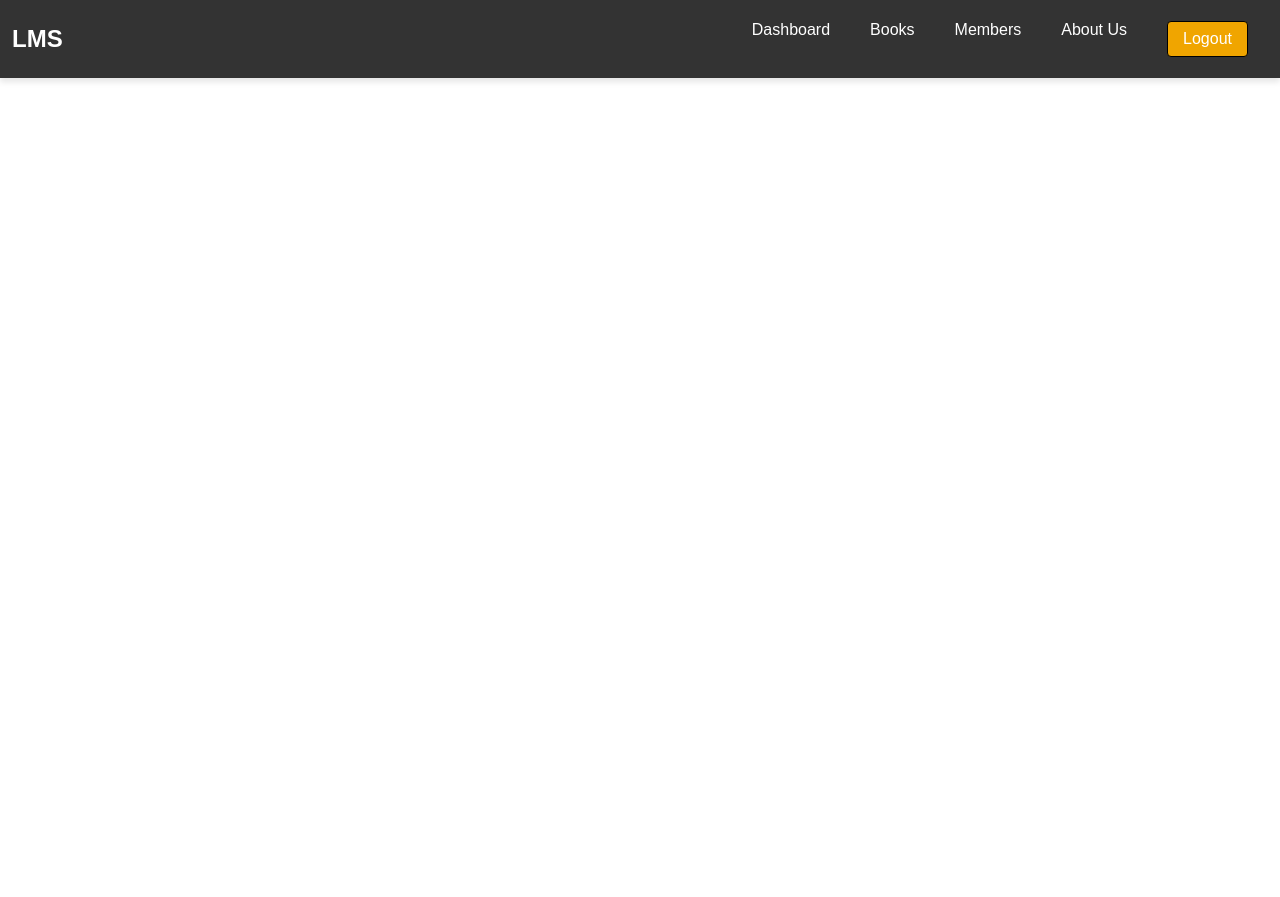
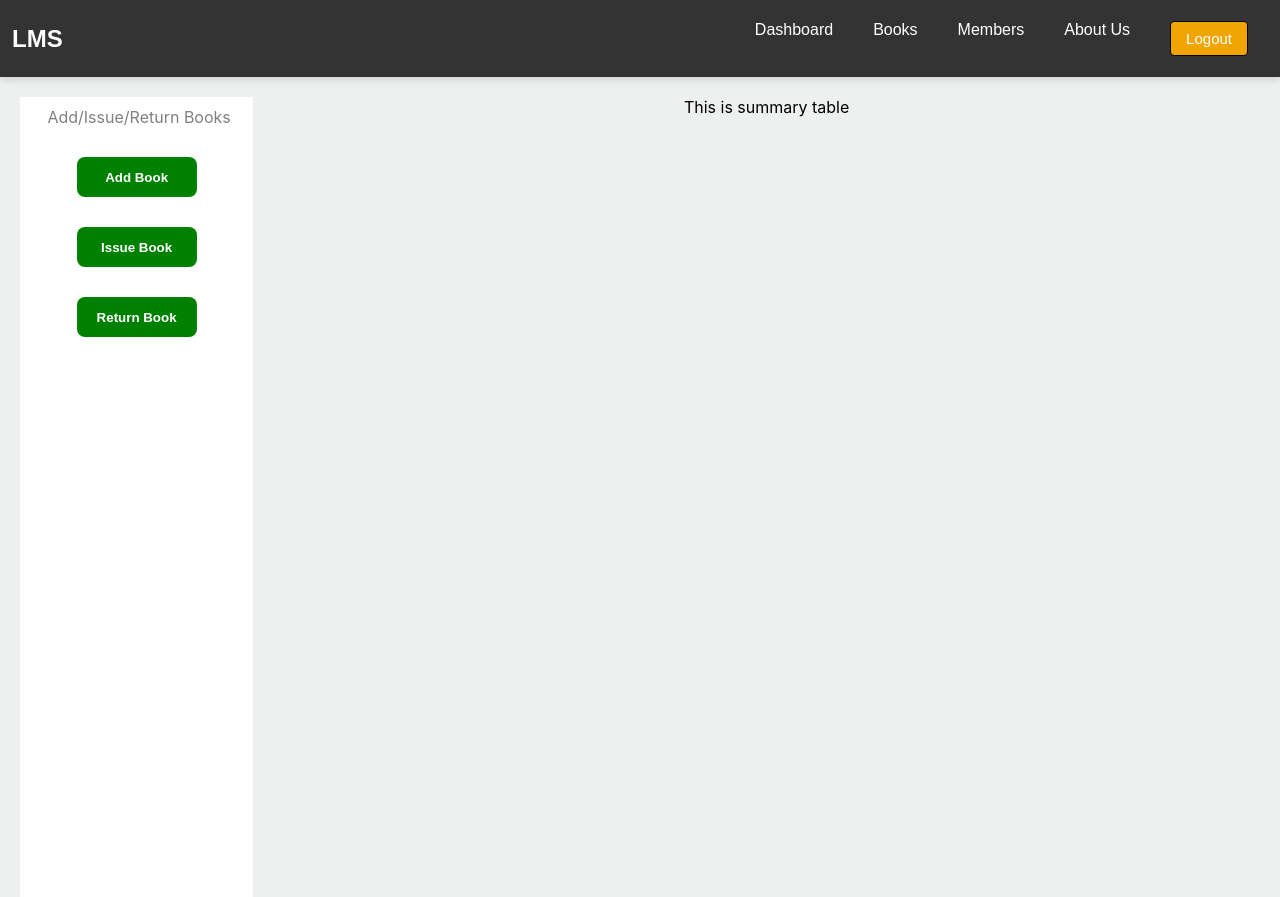
Before and after one commit to KushaRa/LMS-KaragasthalawaMV, a React (Create React App) app: page / in a window 1280 px wide. Before the commit the page ends 800 px from the top, so only its background shows below. Built offline with nearby package versions, Linux system fonts and the light colour scheme.

Commit message:
Created basic home structure

```diff
--- a/src/App.css
+++ b/src/App.css
@@ -1,3 +1,6 @@
+body{
+  background-color: #eeefef;
+}
 .App {
   text-align: center;
 }
--- a/src/App.js
+++ b/src/App.js
@@ -1,10 +1,10 @@
 import './App.css';
-import NavBar from './components/navBar';
+import Home from './pages/Home';
 
 function App() {
   return (
     <div className="App">
-     <NavBar/>
+     <Home/>
     </div>
   );
 }
--- a/src/components/navBar.css
+++ b/src/components/navBar.css
@@ -37,9 +37,13 @@ ul{
     color: white;
     border-radius: 4px;
     cursor: pointer;
-    font-size: 1rem;
+    font-size: 15px;
+    font-style:;
+
 }
 .navB ul li button:hover {
     background-color: #d48a00;
     transition: background-color 0.3s ease;
+    transform: scale(1.05);
+
 }
--- a/src/pages/Home.css
+++ b/src/pages/Home.css
@@ -0,0 +1,49 @@
+.home{
+    display: flex;
+    margin-top: 20px;
+
+
+}
+
+.buttonSection{
+    height: 800px;
+    background-color:white;
+    flex:8%;
+    display: flex;
+    flex-direction: column;
+    margin-left: 20px;
+    row-gap: 10px;
+    align-items: center;
+
+
+}
+
+.buttonSection span{
+    margin-left: 5px;
+    text-align: left;
+    color: gray;
+    margin-top: 10px;
+}
+
+.buttonSection button{
+    width: 120px;
+    height: 40px;
+    padding: 10px;
+    margin-top: 20px;
+    border-radius: 8px;
+    font-weight: bold;
+    background-color: green;
+    color: white;
+    box-shadow: none;
+    border: none;
+}
+
+.buttonSection button:hover{
+    background-color: rgb(1, 100, 1);
+    transition: background-color 0.3s ease;
+    transform: scale(1.05);
+}
+
+.summaryTable{
+    flex: 70%;
+}
--- a/src/pages/Home.jsx
+++ b/src/pages/Home.jsx
@@ -0,0 +1,26 @@
+import React from 'react';
+import NavBar from '../components/navBar';
+import './Home.css';
+
+const Home = () => {
+  return (
+    <>
+    <NavBar/>
+    <div className='home'>
+      <div className='buttonSection'>
+        <span>Add/Issue/Return Books</span>
+        <button className='AddBook'>Add Book</button>
+        <button className='IssueBook'>Issue Book</button>
+        <button className='ReturnBook'>Return Book</button>
+      </div>
+
+      <div className='summaryTable'>
+        <span>This is summary table</span>
+      </div>
+
+    </div>
+    </>
+  );
+};
+
+export default Home;
```
